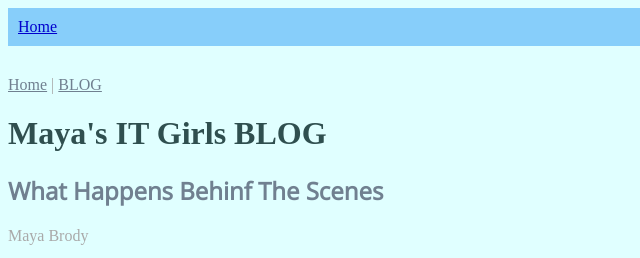
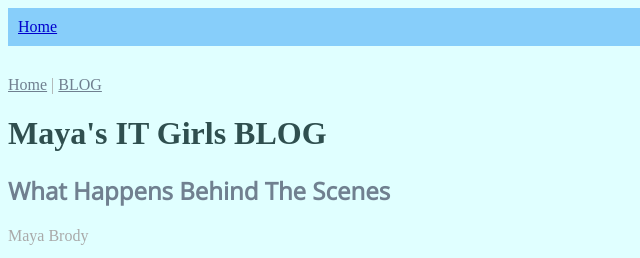
Before and after one commit to itgirls2021/mlbrody, a plain HTML site: page blog.html in a window 1280 px wide. Shown: the top 258 px of the page, 0-640 px from the left. Drawn offline with nearby package versions, Linux system fonts and the light colour scheme.

Commit message:
Add files via upload

```diff
--- a/blog.html
+++ b/blog.html
@@ -19,7 +19,7 @@
 
      <h1>Maya's IT Girls BLOG</h1>
 
-    <h2> What Happens Behinf The Scenes</h2>
+    <h2> What Happens Behind The Scenes</h2>
 
       <p>Maya Brody</p>
       <p>August 3, 2021</p>
```
